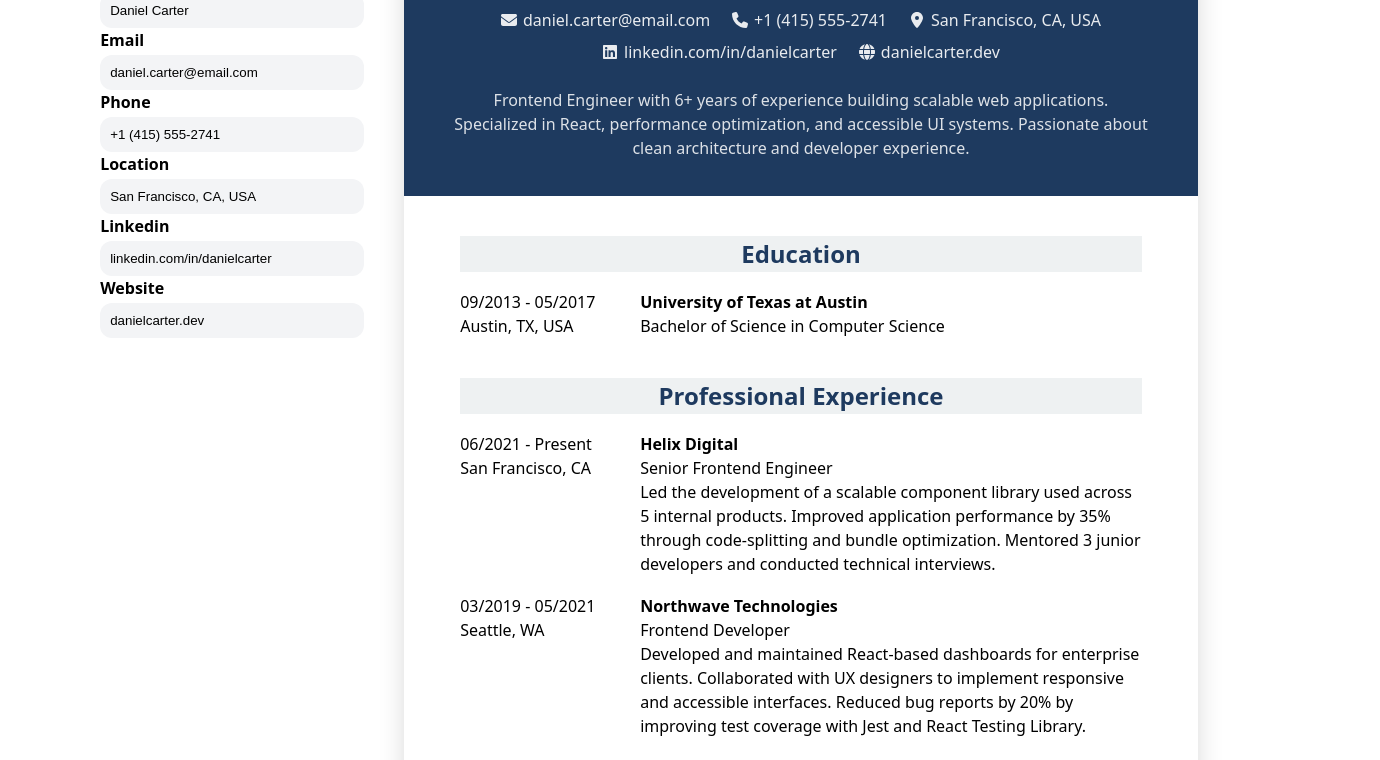
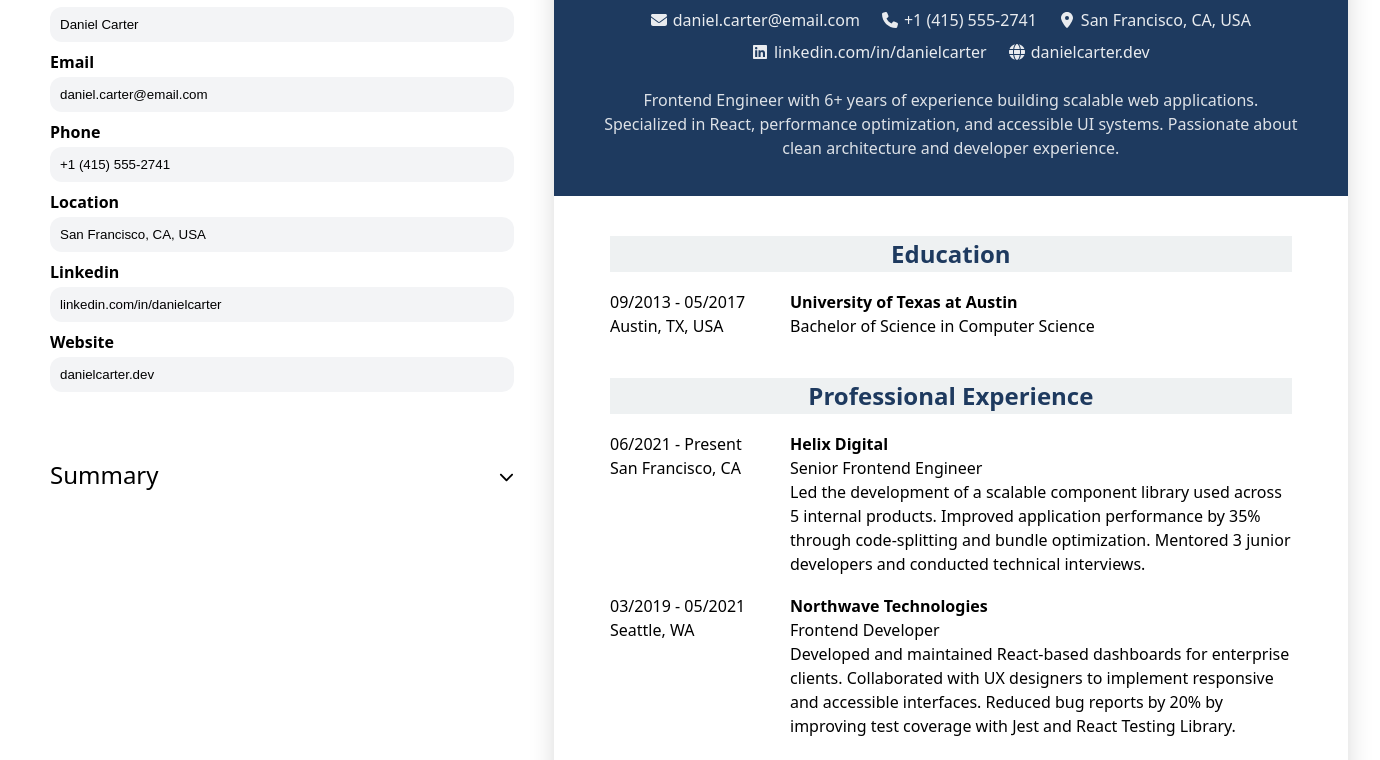
Before and after one commit to AntoinePommier/cv-application, a React (Vite) app: page / in a window 1280 px wide. Shown: the part 133-893 px from the top of the page, 1380 px wide, since content can reach past the window. Built offline with nearby package versions, Linux system fonts and the light colour scheme.

Commit message:
Added summaryForm component

```diff
--- a/src/App.jsx
+++ b/src/App.jsx
@@ -83,10 +83,23 @@
     }));
   }
 
+  function updateSummary(value) {
+    setCvData(prev => ({
+      ...prev, summary: value
+    }));
+  }
+
   return (
     <>
-      <CvForm cvData={cvData} updatePersonal={updatePersonal} />
-      <CvDisplay cvData={cvData} />
+      <CvForm
+        cvData={cvData}
+        updatePersonal={updatePersonal}
+        updateSummary={updateSummary}
+      />
+
+      <CvDisplay
+        cvData={cvData}
+      />
     </>
   )
 }
--- a/src/components/CvForm/CvForm.jsx
+++ b/src/components/CvForm/CvForm.jsx
@@ -1,8 +1,9 @@
 import { useState } from "react"
 import PersonalInfoForm from "./PersonalInfoForm.jsx"
+import SummaryForm from "./SummaryForm.jsx";
 import '../../styles/CvForm.css'
 
-function CvForm({ cvData, updatePersonal }) {
+function CvForm({ cvData, updatePersonal, updateSummary }) {
   const [openSection, setOpenSection] = useState("personal");
 
   const toggleSection = (key) => {
@@ -16,6 +17,12 @@
         open={openSection === "personal"}
         onToggle={() => toggleSection("personal")}
       />
+      <SummaryForm
+        cvData={cvData}
+        updateSummary={updateSummary}
+        open={openSection === "summary"}
+        onToggle={() => toggleSection("summary")}
+      />
     </div>
   )
 }
--- a/src/components/CvForm/PersonalInfoForm.jsx
+++ b/src/components/CvForm/PersonalInfoForm.jsx
@@ -1,8 +1,6 @@
 import { FaChevronDown } from 'react-icons/fa6';
 
 function PersonalInfoForm({ cvData, updatePersonal, open, onToggle }) {
-  console.log(cvData)
-
   return (
     <div className="form-container">
       <button onClick={onToggle}>
--- /dev/null
+++ b/src/components/CvForm/SummaryForm.jsx
@@ -0,0 +1,25 @@
+import { FaChevronDown } from 'react-icons/fa6';
+
+function SummaryForm({ cvData, updateSummary, open, onToggle }) {
+  return (
+    <div className="form-container">
+      <button onClick={onToggle}>
+        <span className="button-title">Summary</span>
+        <span className={`chevron ${open ? "open" : ""}`}><FaChevronDown size={15} /></span>
+      </button>
+      <div className={`form-wrapper ${open ? "open" : ""}`}>
+        <form className="summary-form">
+          <div className="input-div">
+            <label htmlFor="summary">About you</label>
+            <textarea id="summary" placeholder="Short professional summary" value={cvData.summary} maxLength={400} onChange={(e) => updateSummary(e.target.value)} />
+            <p className="char-count">
+              {cvData.summary.length} / 400
+            </p>
+          </div>
+        </form>
+      </div>
+    </div>
+  )
+}
+
+export default SummaryForm
--- a/src/styles/CvForm.css
+++ b/src/styles/CvForm.css
@@ -1,11 +1,11 @@
 .all-forms-container {
   display: flex;
   flex-direction: column;
+  gap: 22px;
 }
 
 .form-container {
-  min-width: 300px;
-  padding: 18px;
+  min-width: 500px;
   display: flex;
   flex-direction: column;
   background-color: white;
@@ -17,8 +17,7 @@
 
 .form-container>button {
   display: flex;
-  padding: 0;
-  margin: 0;
+  padding: 18px;
   font-size: 24px;
   background: white;
   text-align: start;
@@ -39,18 +38,23 @@
 }
 
 .form-wrapper {
+  padding: 0 18px;
   display: grid;
   grid-template-rows: 0fr;
-  transition: grid-template-rows 300ms ease, margin-top 300ms ease;
+  transition: grid-template-rows 300ms ease, margin-top 300ms ease, padding-bottom 300ms ease;
 }
 
 .form-wrapper.open {
   grid-template-rows: 1fr;
-  margin-top: 16px;
+  margin-top: 12px;
+  padding-bottom: 26px;
 }
 
 .form-wrapper>form {
   overflow: hidden;
+  display: flex;
+  flex-direction: column;
+  gap: 8px;
 }
 
 .input-div {
@@ -67,3 +71,21 @@
   border: none;
   border-radius: 12px;
 }
+
+textarea {
+  padding: 6px;
+  font-size: 1rem;
+  height: 200px;
+  border-radius: 12px;
+  resize: none;
+  outline: none;
+  white-space: pre-line;
+}
+
+.char-count {
+  font-size: 12px;
+  color: #6B7280;
+  text-align: right;
+  position: relative;
+  right: 4px;
+}
```
